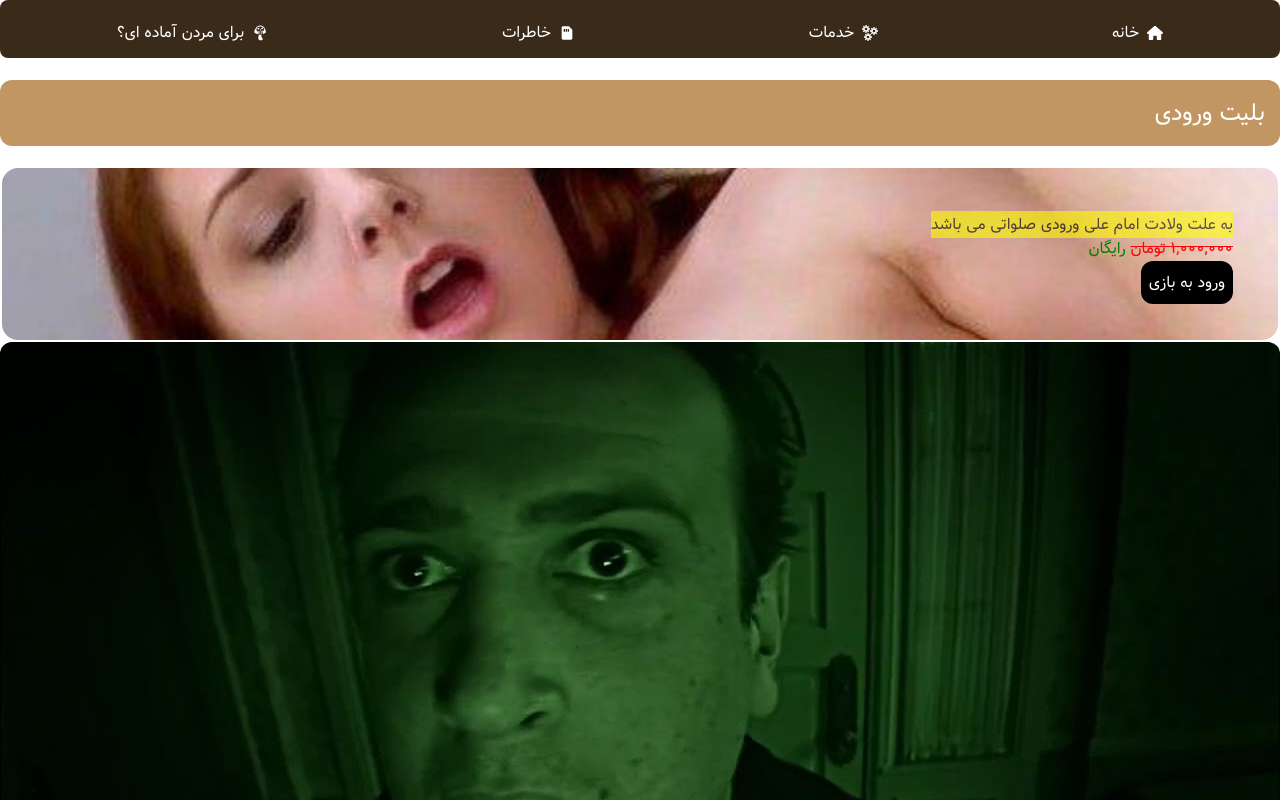
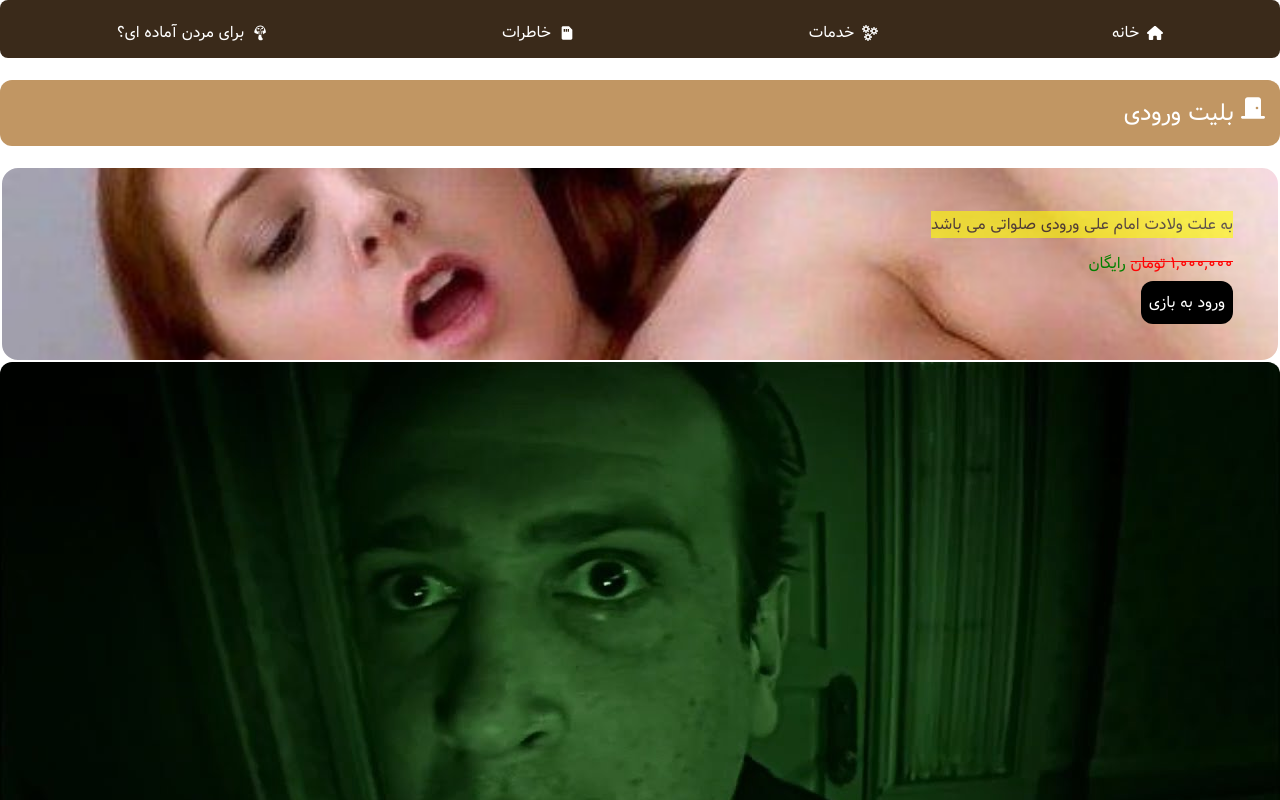
Before and after one commit to medicalalireza/check, a React (Vite) app: page /check/project/preparation in a window 1280 px wide. Shown: the top 800 px of the page. Built offline with nearby package versions, Linux system fonts and the light colour scheme.

Commit message:
qweuiqwe

```diff
--- a/package.json
+++ b/package.json
@@ -9,6 +9,10 @@
     "preview": "vite preview"
   },
   "dependencies": {
+    "@fortawesome/fontawesome-svg-core": "^6.5.1",
+    "@fortawesome/free-brands-svg-icons": "^6.5.1",
+    "@fortawesome/free-regular-svg-icons": "^6.5.1",
+    "@fortawesome/free-solid-svg-icons": "^6.5.1",
     "react": "^18.2.0",
     "react-dom": "^18.2.0",
     "react-icons": "^5.0.1",
--- a/src/pages/Project/Podcast.css
+++ b/src/pages/Project/Podcast.css
@@ -29,12 +29,14 @@
   color: green;
 }
 .price {
-  margin-bottom: 10px;
+  margin-top: 15px;
+  margin-bottom: 15px;
 }
 .himymTitle {
   border-radius: 12px;
 }
 .ticket {
+  align-items: center;
   background-color: rgb(193, 150, 99);
   color: white;
   border-radius: 12px;
--- a/src/pages/Project/Preview.tsx
+++ b/src/pages/Project/Preview.tsx
@@ -3,11 +3,14 @@ import "./Podcast.css";
 import { Link } from "react-router-dom";
 import Marshal from "../../images/3.jpg";
 import Lily from "../../images/4.jpg";
+import { FaDoorClosed } from "react-icons/fa6";
 const Preview = () => {
   return (
     <div>
       <div className="preparation">
-        <h2 className="ticket">بلیت ورودی</h2>
+        <h2 className="ticket">
+          <FaDoorClosed /> بلیت ورودی
+        </h2>
         <div className="game">
           <mark className="opacity">
             به علت ولادت امام علی ورودی <b> {}صلواتی</b> می باشد
```
Also changed, not shown: 1 other file (tests, documents, lock files or other folders).
